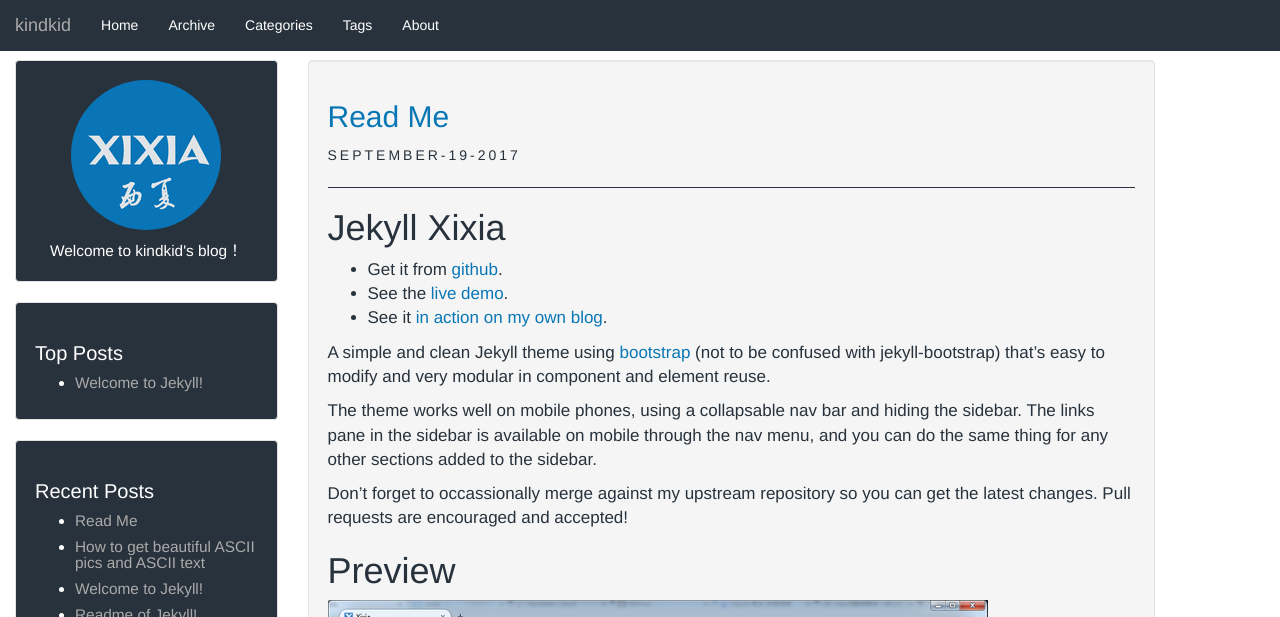
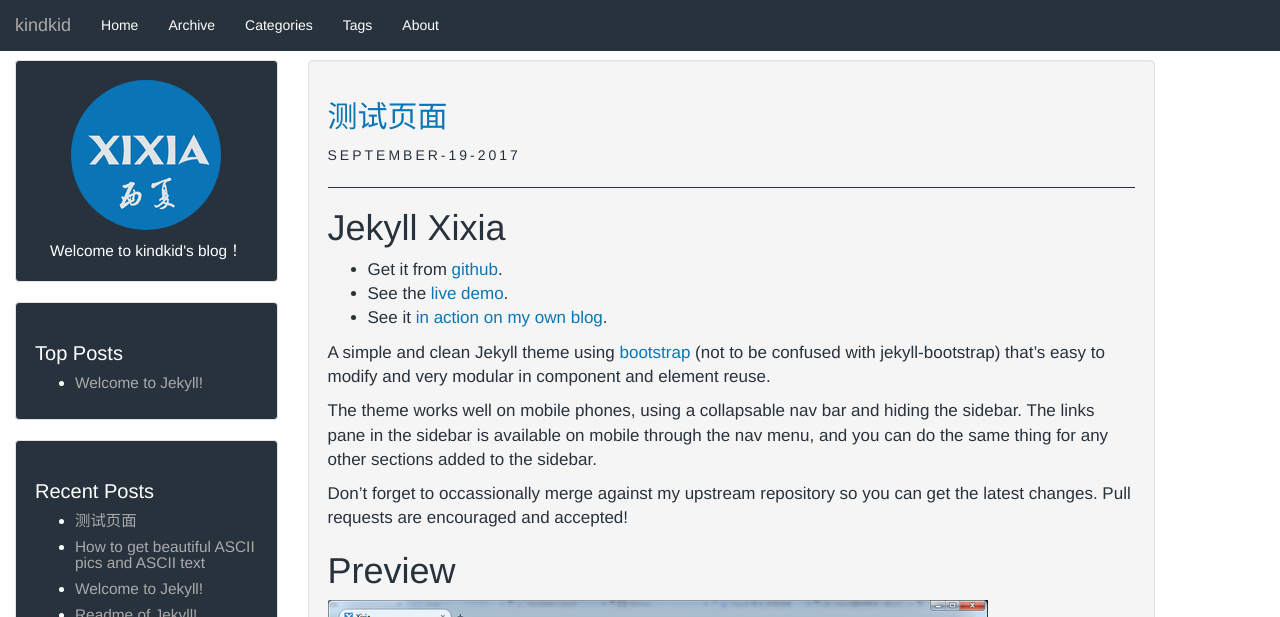
Before and after one commit to polarisrookie/polarisrookie.github.io, a Jekyll site: the page built from _posts/2017-09-19-README.markdown, in a window 1280 px wide and 900 px high. Shown: the top 617 px of the window. Built offline with Jekyll 4.4.1, drawn with Linux system fonts in a browser that asks for light colours.

Commit message:
Update 2017-09-19-README.markdown

```diff
--- a/_posts/2017-09-19-README.markdown
+++ b/_posts/2017-09-19-README.markdown
@@ -1,10 +1,10 @@
 ---
 layout: post
-title:  "Read Me"
+title:  "测试页面"
 categories: Other
 tags: Other
-author: Xixia
-description: The read me page of jekyll-xixia.
+author: kindkid
+description: The blog page of jekyll-kindkid.
 ---
 
 Jekyll Xixia
```
